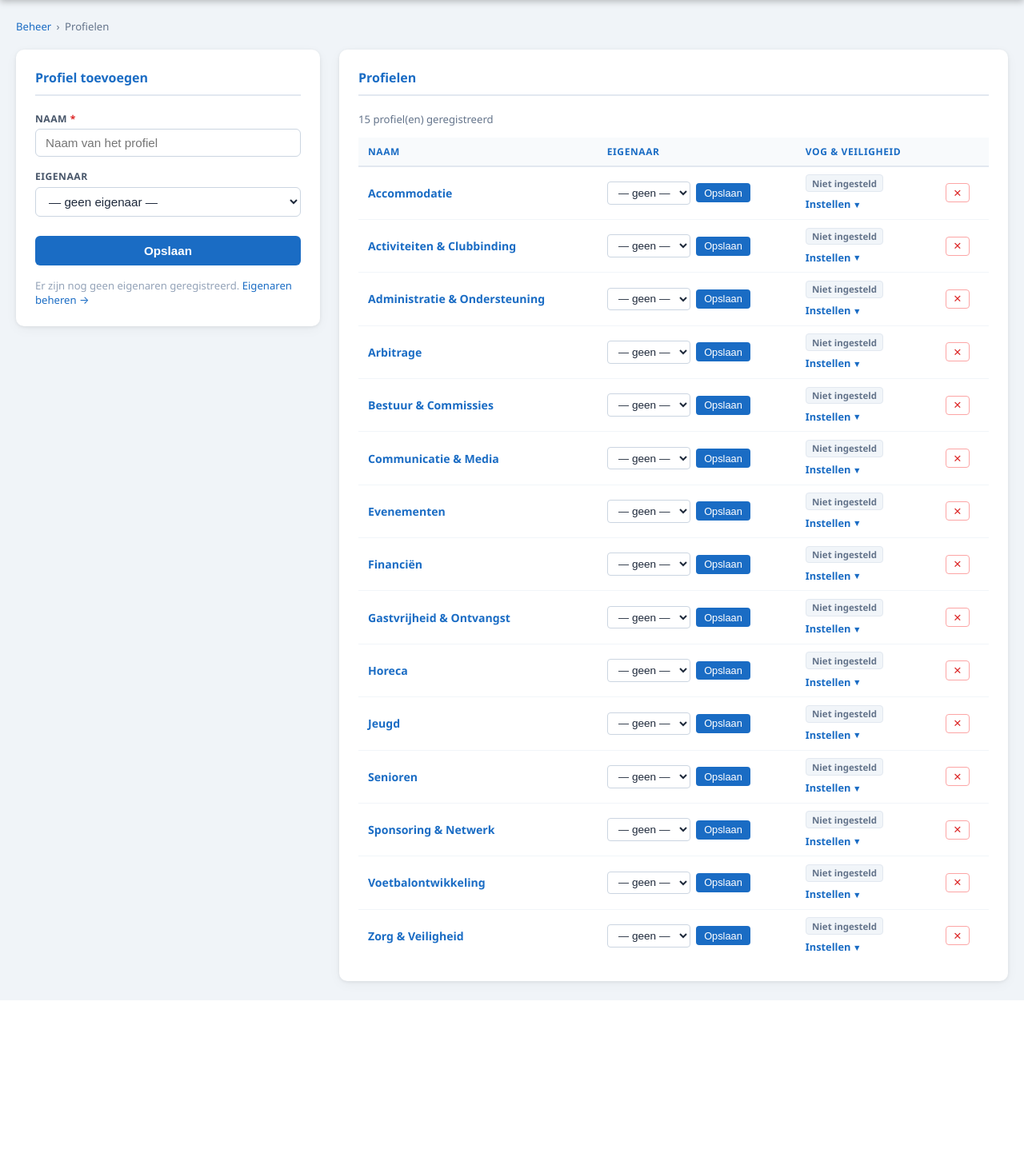
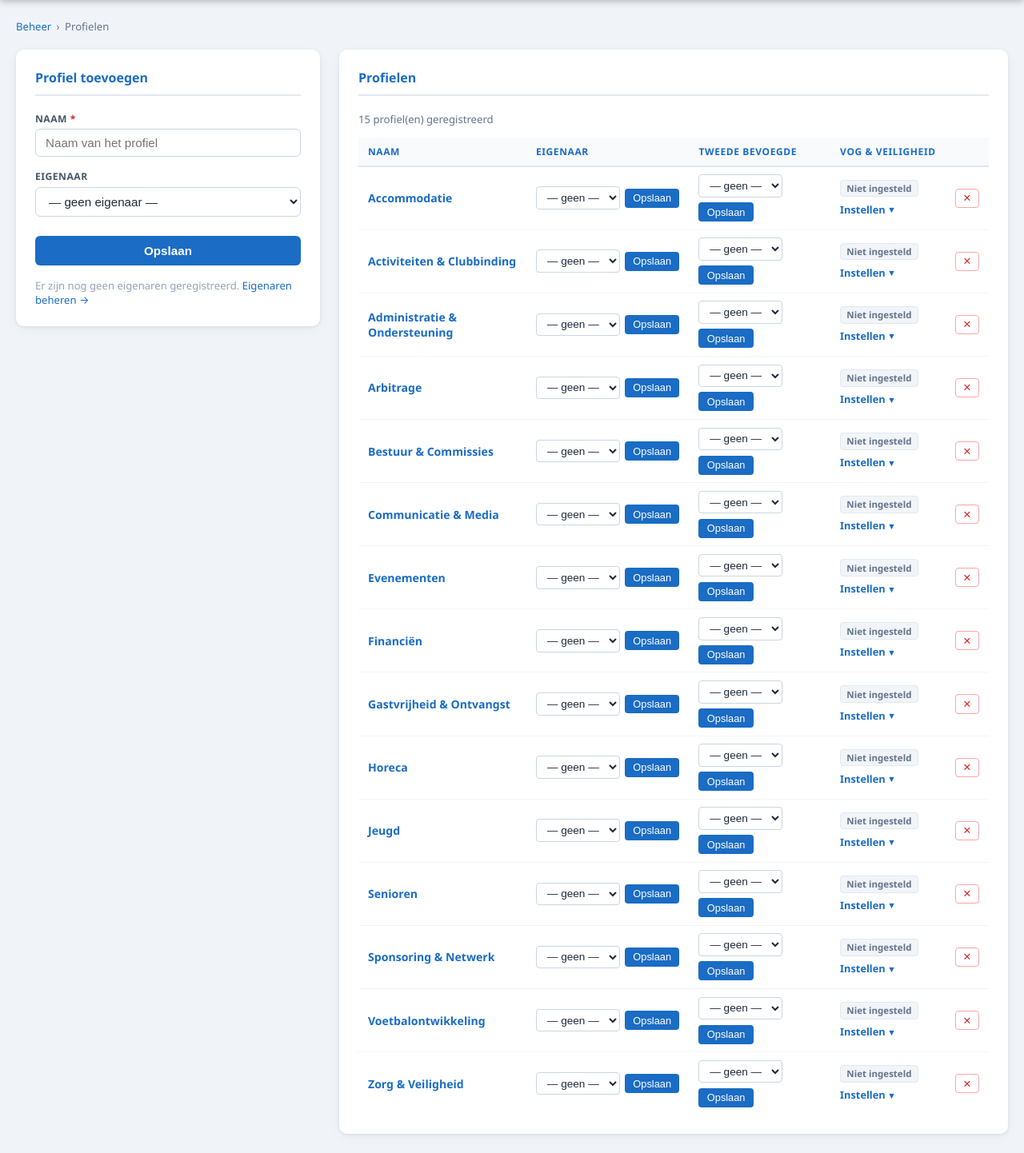
Before and after one commit to Panninaggi/wvf-vrijwilligers, a Flask app: page /beheer/profielen in a window 1280 px wide. Shown: the part 70-1512 px from the top of the page at 80% size. Before the commit the page ends 1321 px from the top, so only its background shows below. Run offline with Flask 3, Linux system fonts and the light colour scheme; the visitor is signed in with stand-in values (Sample User, id 1); data comes from the database, SQL or seed files in the repository; data that the repository does not hold is empty; some libraries are stand-ins or nearby versions.

Commit message:
feat: tweede bevoegde per profiel met aan/uit schakelaar

```diff
--- a/app.py
+++ b/app.py
@@ -230,7 +230,10 @@ def init_db():
     for col, typ in [('tussenvoegsel','TEXT'),('gebruiker_id','INTEGER')]:
         conn.add_col('eigenaren', col, typ)
 
-    for col, typ in [('vog_nodig','TEXT'),('gedragscode_vereist','TEXT'),('avg_akkoord_vereist','TEXT')]:
+    for col, typ in [
+        ('vog_nodig','TEXT'),('gedragscode_vereist','TEXT'),('avg_akkoord_vereist','TEXT'),
+        ('tweede_eigenaar_id','INTEGER'),('tweede_eigenaar_actief','INTEGER'),
+    ]:
         conn.add_col('profielen', col, typ)
 
     if conn.scalar('SELECT COUNT(*) FROM profielen') == 0:
@@ -670,11 +673,15 @@ def registreren_post():
     # Taak + email per profiel
     for profiel_naam in geselecteerde_profielen:
         profiel_row = conn.execute('''
-            SELECT p.id, p.eigenaar_id, e.email AS eigenaar_email,
-                   e.voornaam || COALESCE(' '||NULLIF(e.tussenvoegsel,''),'')
-                   ||' '||e.achternaam AS eigenaar_naam
+            SELECT p.id, p.eigenaar_id,
+                   p.tweede_eigenaar_id, p.tweede_eigenaar_actief,
+                   e.email  AS eigenaar_email,
+                   e.voornaam||COALESCE(' '||NULLIF(e.tussenvoegsel,''),'')||' '||e.achternaam AS eigenaar_naam,
+                   e2.email AS tweede_email,
+                   e2.voornaam||COALESCE(' '||NULLIF(e2.tussenvoegsel,''),'')||' '||e2.achternaam AS tweede_naam
             FROM profielen p
-            LEFT JOIN eigenaren e ON p.eigenaar_id = e.id
+            LEFT JOIN eigenaren e  ON p.eigenaar_id        = e.id
+            LEFT JOIN eigenaren e2 ON p.tweede_eigenaar_id = e2.id
             WHERE p.naam = ?
         ''', (profiel_naam,)).fetchone()
 
@@ -688,6 +695,14 @@ def registreren_post():
             email_eigenaar_notificatie(
                 profiel_row['eigenaar_email'],
                 profiel_row['eigenaar_naam'],
+                naam, profiel_naam, taak_id
+            )
+
+        # Tweede bevoegde — alleen als actief
+        if profiel_row and profiel_row['tweede_eigenaar_actief'] and profiel_row['tweede_email']:
+            email_eigenaar_notificatie(
+                profiel_row['tweede_email'],
+                profiel_row['tweede_naam'],
                 naam, profiel_naam, taak_id
             )
 
@@ -1329,8 +1344,14 @@ def profielen_beheer():
     profielen = conn.execute('''
         SELECT p.id, p.naam, p.eigenaar_id,
                p.vog_nodig, p.gedragscode_vereist, p.avg_akkoord_vereist,
-               e.voornaam||COALESCE(' '||NULLIF(e.tussenvoegsel,''),'')||' '||COALESCE(e.achternaam,'') AS eigenaar_naam
-        FROM profielen p LEFT JOIN eigenaren e ON p.eigenaar_id = e.id ORDER BY p.naam
+               p.tweede_eigenaar_id, p.tweede_eigenaar_actief,
+               e.voornaam||COALESCE(' '||NULLIF(e.tussenvoegsel,''),'')||' '||COALESCE(e.achternaam,'') AS eigenaar_naam,
+               e2.voornaam||COALESCE(' '||NULLIF(e2.tussenvoegsel,''),'')||' '||COALESCE(e2.achternaam,'') AS tweede_eigenaar_naam,
+               e2.email AS tweede_eigenaar_email
+        FROM profielen p
+        LEFT JOIN eigenaren e  ON p.eigenaar_id         = e.id
+        LEFT JOIN eigenaren e2 ON p.tweede_eigenaar_id  = e2.id
+        ORDER BY p.naam
     ''').fetchall()
     eigenaren = conn.execute('SELECT * FROM eigenaren ORDER BY achternaam, voornaam').fetchall()
     conn.close()
@@ -1383,6 +1404,23 @@ def profiel_vog(pid):
     conn.commit()
     conn.close()
     flash('VOG-instellingen opgeslagen.', 'success')
+    return redirect(url_for('profielen_beheer'))
+
+
+@app.route('/beheer/profielen/tweede-eigenaar/<int:pid>', methods=['POST'])
+@login_required
+@rol_vereist('beheerder')
+def profiel_tweede_eigenaar(pid):
+    tweede_id = request.form.get('tweede_eigenaar_id') or None
+    actief = 1 if request.form.get('tweede_eigenaar_actief') else 0
+    conn = get_db()
+    conn.execute(
+        'UPDATE profielen SET tweede_eigenaar_id=?, tweede_eigenaar_actief=? WHERE id=?',
+        (tweede_id, actief, pid)
+    )
+    conn.commit()
+    conn.close()
+    flash('Tweede bevoegde opgeslagen.', 'success')
     return redirect(url_for('profielen_beheer'))
 
 
--- a/templates/profielen_beheer.html
+++ b/templates/profielen_beheer.html
@@ -73,6 +73,7 @@
             <tr>
               <th>Naam</th>
               <th>Eigenaar</th>
+              <th>Tweede bevoegde</th>
               <th>VOG & veiligheid</th>
               <th></th>
             </tr>
@@ -95,6 +96,40 @@
                     </select>
                     <button type="submit" class="btn-save-sm">Opslaan</button>
                   </div>
+                </form>
+              </td>
+
+              <!-- Tweede bevoegde -->
+              <td>
+                <form method="POST" action="/beheer/profielen/tweede-eigenaar/{{ p.id }}">
+                  <div class="eigenaar-row" style="flex-wrap:wrap;gap:.4rem">
+                    <select name="tweede_eigenaar_id" class="select-inline">
+                      <option value="">— geen —</option>
+                      {% for e in eigenaren %}
+                      <option value="{{ e.id }}" {{ 'selected' if p.tweede_eigenaar_id == e.id else '' }}>
+                        {{ e.voornaam }}{% if e.tussenvoegsel %} {{ e.tussenvoegsel }}{% endif %} {{ e.achternaam }}
+                      </option>
+                      {% endfor %}
+                    </select>
+                    {% if p.tweede_eigenaar_id %}
+                    <label style="display:flex;align-items:center;gap:.3rem;font-size:.82rem;cursor:pointer;white-space:nowrap">
+                      <input type="checkbox" name="tweede_eigenaar_actief" value="1"
+                             {{ 'checked' if p.tweede_eigenaar_actief }}
+                             style="accent-color:#1A6CC4;width:14px;height:14px">
+                      Actief
+                    </label>
+                    {% endif %}
+                    <button type="submit" class="btn-save-sm">Opslaan</button>
+                  </div>
+                  {% if p.tweede_eigenaar_id %}
+                  <div style="margin-top:.3rem">
+                    {% if p.tweede_eigenaar_actief %}
+                    <span style="font-size:.73rem;background:#dcfce7;color:#166534;padding:.1rem .4rem;border-radius:4px;border:1px solid #bbf7d0">Ontvangt notificaties</span>
+                    {% else %}
+                    <span style="font-size:.73rem;background:#f1f5f9;color:#94a3b8;padding:.1rem .4rem;border-radius:4px">Uitgeschakeld</span>
+                    {% endif %}
+                  </div>
+                  {% endif %}
                 </form>
               </td>
 
```
